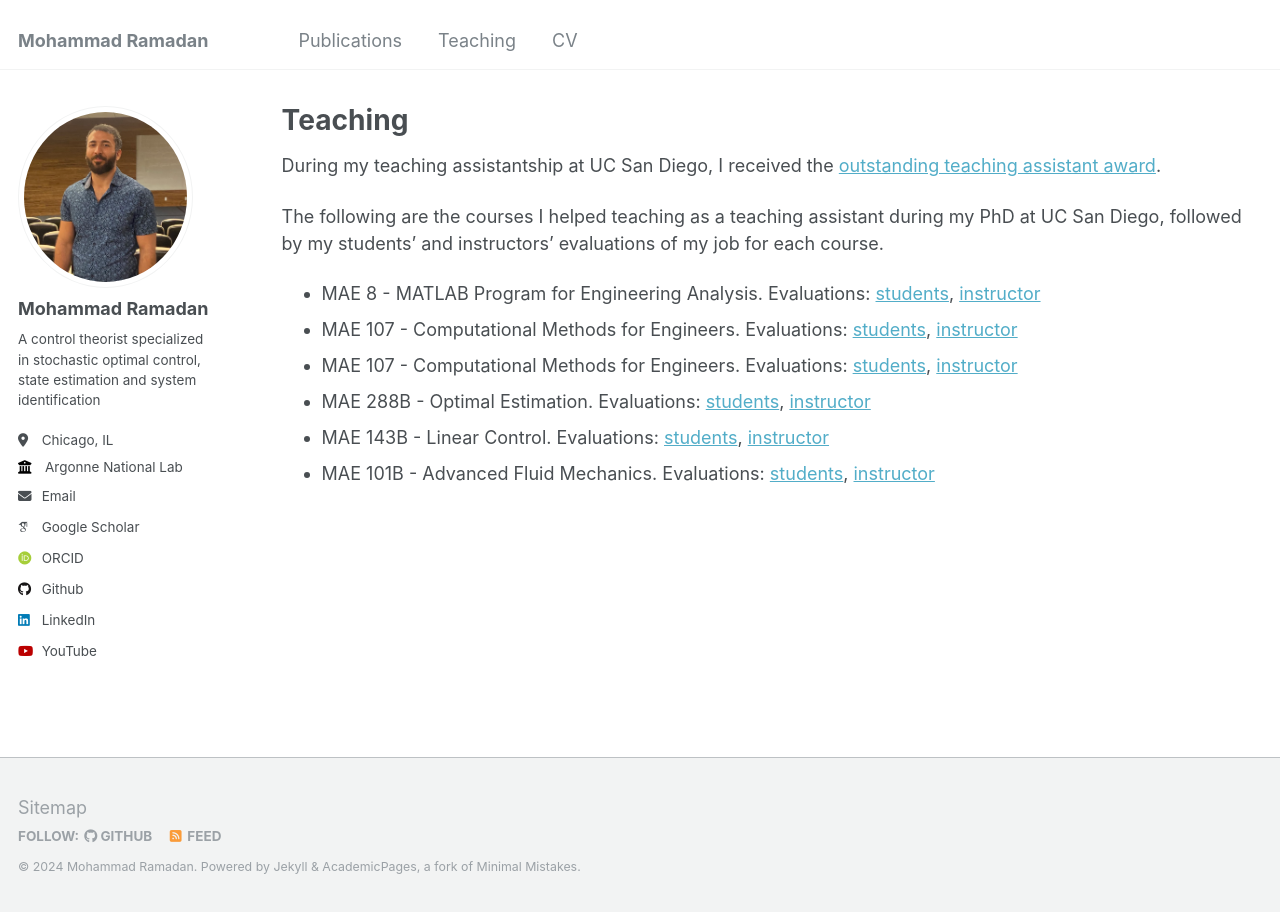
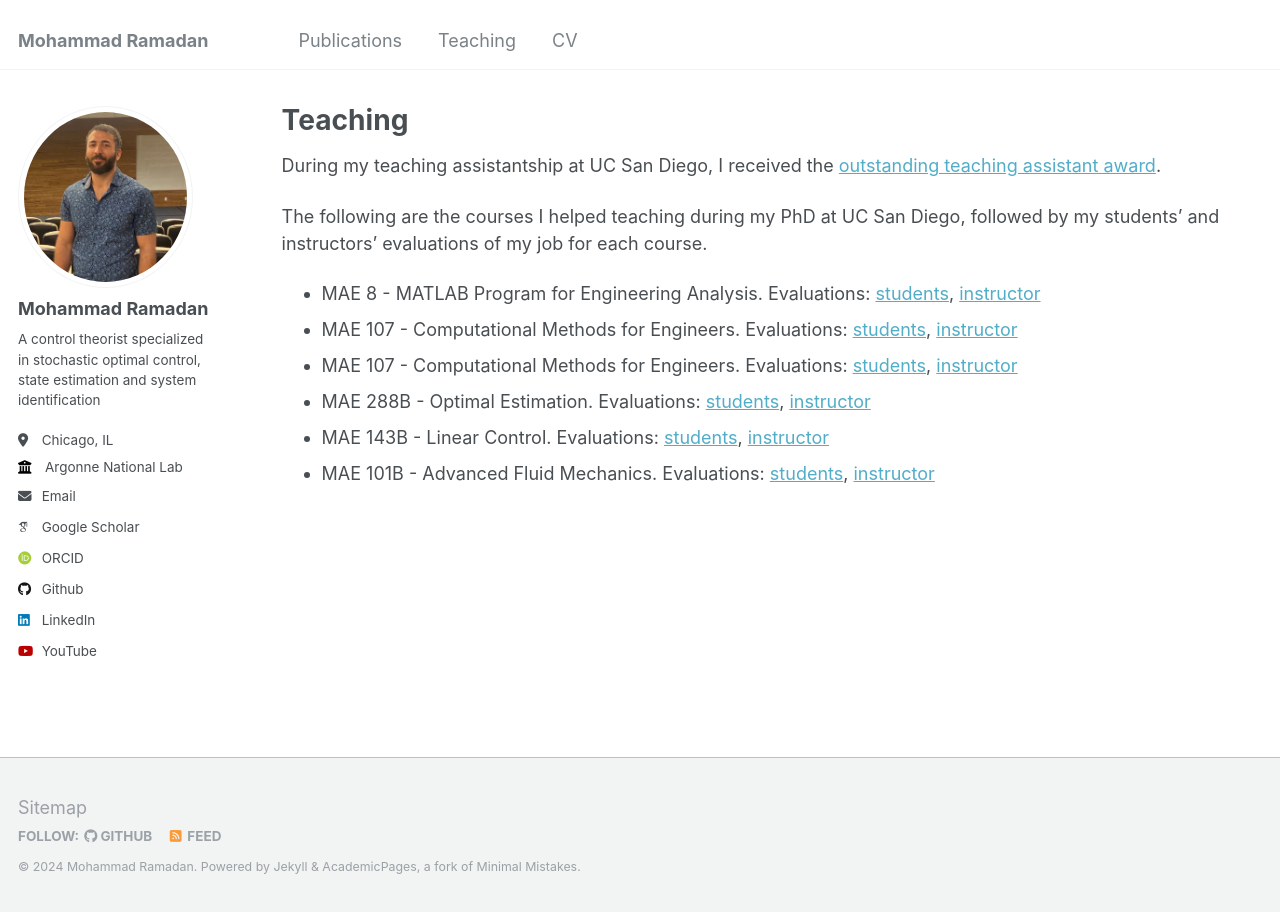
Before and after one commit to msramada/msramada.github.io, a Jekyll site: the page built from _pages/teaching.md, in a window 1280 px wide. Built offline with Jekyll 4.4.1, drawn with Linux system fonts in a browser that asks for light colours; some web fonts are replaced.

Commit message:
Update teaching.md

```diff
--- a/_pages/teaching.md
+++ b/_pages/teaching.md
@@ -7,7 +7,7 @@ author_profile: true
 
 During my teaching assistantship at UC San Diego, I received the [outstanding teaching assistant award](https://msramada.github.io/files/TA_evals/OutstandingTeachingAward.pdf).
 
-The following are the courses I helped teaching as a teaching assistant during my PhD at UC San Diego, followed by my students' and instructors' evaluations of my job for each course.
+The following are the courses I helped teaching during my PhD at UC San Diego, followed by my students' and instructors' evaluations of my job for each course.
 
 * MAE 8 - MATLAB Program for Engineering Analysis. Evaluations: [students](https://msramada.github.io/files/TA_evals/8_s.pdf), [instructor]()
 * MAE 107 - Computational Methods for Engineers. Evaluations: [students](https://msramada.github.io/files/TA_evals/170_s.pdf), [instructor](https://msramada.github.io/files/TA_evals/170_i.pdf)
```
